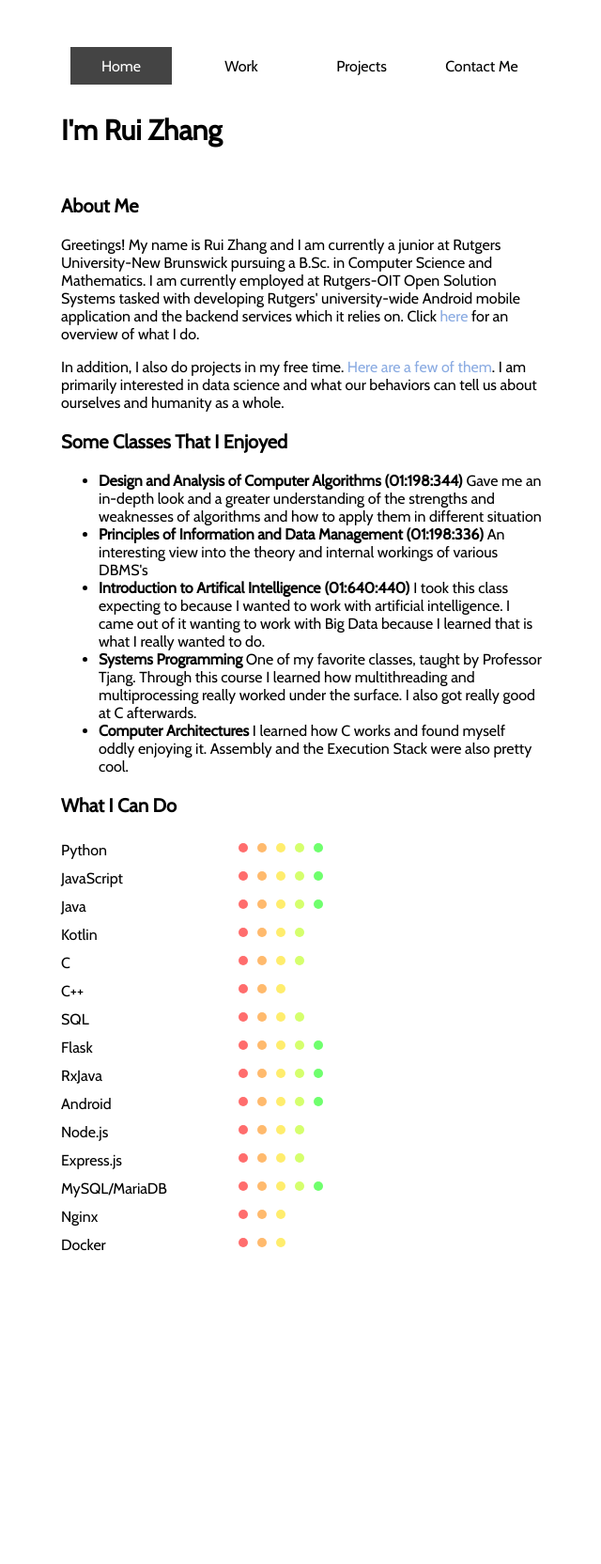
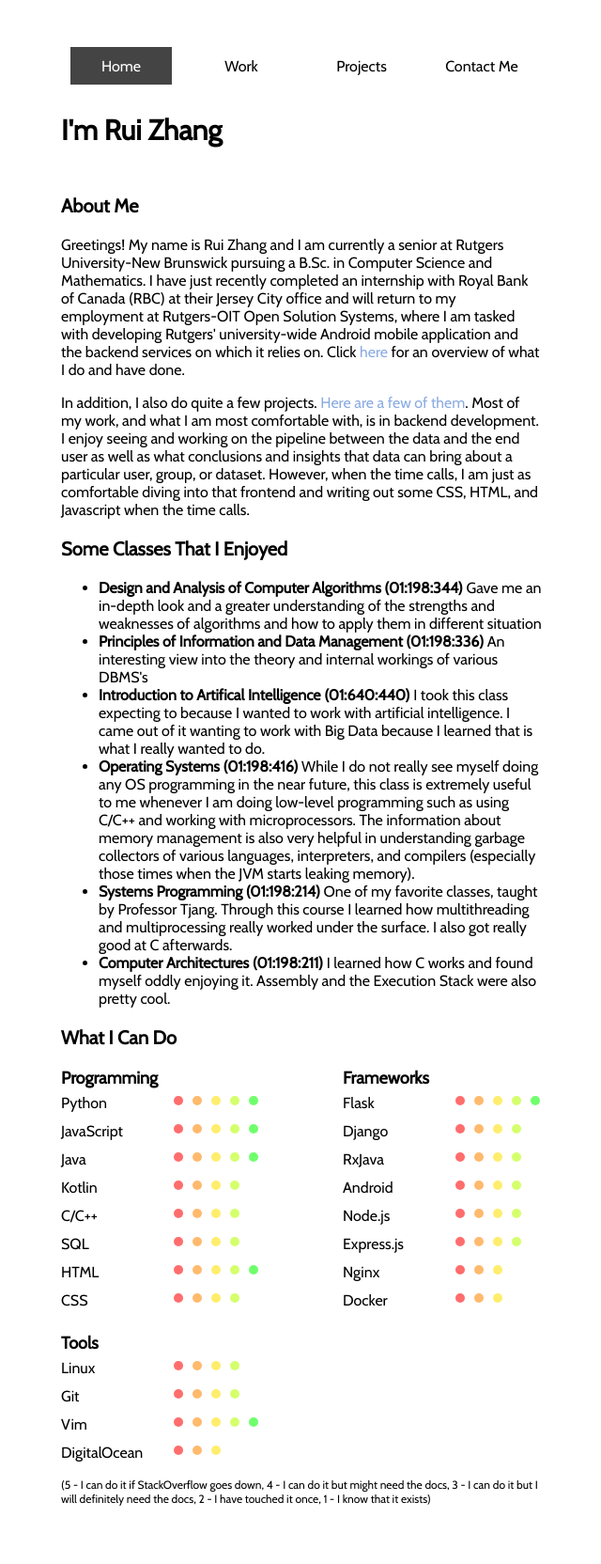
Before and after one commit to ruizha/website, a Flask app: page / in a window 1280 px wide. Shown: the whole page at 94% size, without its empty margins (319-959 px from the left). Before the commit the page ends 1331 px from the top, so only its background shows below. Run offline with Flask 2, Linux system fonts and the light colour scheme; style sheets or scripts are compiled from the project's sources; some libraries are stand-ins or nearby versions.

Commit message:
Update website

```diff
--- a/main.py
+++ b/main.py
@@ -43,32 +43,42 @@ navbar_items = [
 ]
 
 navbar_collection = NavbarItemCollection(navbar_items)
-prog_skills = [
+
+languages = [
     Skill('python', "Python", 5),
     Skill("javascript", "JavaScript", 5),
     Skill("java", "Java", 5),
     Skill('kotlin', 'Kotlin', 4),
-    Skill('c', "C", 4),
-    Skill('cpp', 'C++', 3),
-    Skill('sql', 'SQL', 4)
+    Skill('c', "C/C++", 4),
+    Skill('sql', 'SQL', 4),
+    Skill('html', 'HTML', 5),
+    Skill('css', 'CSS', 4),
 ]
 
-framework_skills = [
+frameworks = [
     Skill("flask", "Flask", 5),
-    Skill("rxjava", "RxJava", 5),
-    Skill("android", "Android", 5),
+    Skill("django", "Django", 4),
+    Skill("rxjava", "RxJava", 4),
+    Skill("android", "Android", 4),
     Skill("nodejs", "Node.js", 4),
     Skill("expressjs", "Express.js", 4),
-    Skill("mysql", "MySQL/MariaDB", 5),
     Skill("nginx", "Nginx", 3),
-    Skill("docker", "Docker", 3)
+    Skill("docker", "Docker", 3),
+]
+
+tools = [
+    Skill('linux', 'Linux', 4),
+    Skill('git', 'Git', 4),
+    Skill('vim', 'Vim', 5),
+    Skill('digitalocean', 'DigitalOcean', 3),
 ]
 
 @app.route("/")
 @app.route('/home')
 def main():
     navbar_collection.set_active("home")
-    return render_template("main.html", navbarItems=navbar_collection.get_tabs(), progSkills=prog_skills+framework_skills)
+    return render_template("main.html", navbarItems=navbar_collection.get_tabs(), \
+        skills={'Programming': languages, 'Frameworks': frameworks, 'Tools': tools})
 
 @app.route('/projects')
 def projects():
--- a/static/css/main.css
+++ b/static/css/main.css
@@ -1,4 +1,13 @@
+.skills-category-header {
+  font-size: 18px;
+  font-weight: bold; }
+
 .skills-list {
+  display: grid;
+  grid-template-columns: auto auto;
+  grid-row-gap: 20px; }
+
+.skills-sublist {
   display: flex;
   flex-flow: column; }
 
@@ -24,7 +33,7 @@
   width: 100%; }
 
 .skill-name {
-  width: 300px; }
+  width: 200px; }
 
 .level-0 {
   background: #ff6d6d; }
--- a/static/scss/main.scss
+++ b/static/scss/main.scss
@@ -1,4 +1,15 @@
+.skills-category-header {
+    font-size: 18px;
+    font-weight: bold;
+}
+
 .skills-list {
+    display: grid;
+    grid-template-columns: auto auto;
+    grid-row-gap: 20px;
+}
+
+.skills-sublist {
     display: flex;
     flex-flow: column;
 }
@@ -29,7 +40,7 @@
 }
 
 .skill-name {
-    width: 300px;
+    width: 200px;
 }
 
 .level-0 {
--- a/templates/main.html
+++ b/templates/main.html
@@ -15,16 +15,21 @@
         <div class='section' id='section-intro'>
             <p class='section-header'> About Me </p>
             <p>
-                Greetings! My name is Rui Zhang and I am currently a junior at Rutgers University-New Brunswick pursuing
-                a B.Sc. in Computer Science and Mathematics. I am currently employed at Rutgers-OIT Open Solution Systems
-                tasked with developing Rutgers' university-wide Android mobile application and the backend services which
-                it relies on. Click <a class='text-link' href='/work#oss'>here</a> for an overview of what I
-                do.
+                Greetings! My name is Rui Zhang and I am currently a senior at Rutgers University-New
+                Brunswick pursuing a B.Sc. in Computer Science and Mathematics. I have just recently
+                completed an internship with Royal Bank of Canada (RBC) at their Jersey City office and will
+                return to my employment at Rutgers-OIT Open Solution Systems, where I am tasked with
+                developing Rutgers' university-wide Android mobile application and the backend services on
+                which it relies on. Click <a class='text-link' href='/work#oss'>here</a> for an overview
+                of what I do and have done.
             </p>
             <p>
-                In addition, I also do projects in my free time. <a class='text-link' href='/projects'> Here are a few
-                of them</a>. I am primarily interested in data science and what our behaviors can tell us about
-                ourselves and humanity as a whole.
+                In addition, I also do quite a few projects. <a class='text-link' href='/projects'>
+                Here are a few of them</a>. Most of my work, and what I am most comfortable with, is in
+                backend development. I enjoy seeing and working on the pipeline between the data and the
+                end user as well as what conclusions and insights that data can bring about a particular
+                user, group, or dataset. However, when the time calls, I am just as comfortable diving into
+                that frontend and writing out some CSS, HTML, and Javascript when the time calls.
             </p>
             <p>
 
@@ -36,23 +41,34 @@
                 <li> <span class='bold'> Design and Analysis of Computer Algorithms (01:198:344) </span> Gave me an in-depth look and a greater understanding of the strengths and weaknesses of algorithms and how to apply them in different situation </li>
                 <li> <span class='bold'> Principles of Information and Data Management (01:198:336) </span> An interesting view into the theory and internal workings of various DBMS's </li>
                 <li> <span class='bold'> Introduction to Artifical Intelligence (01:640:440) </span> I took this class expecting to because I wanted to work with artificial intelligence. I came out of it wanting to work with Big Data because I learned that is what I really wanted to do. </li>
-                <li> <span class='bold'> Systems Programming </span> One of my favorite classes, taught by Professor Tjang. Through this course I learned how multithreading and multiprocessing really worked under the surface. I also got really good at C afterwards. </li>
-                <li> <span class='bold'> Computer Architectures </span> I learned how C works and found myself oddly enjoying it. Assembly and the Execution Stack were also pretty cool. </li>
+                <li> <span class='bold'> Operating Systems (01:198:416) </span> While I do not really see myself doing any OS programming in the near future, this class is extremely useful to me whenever I am doing low-level programming such as using C/C++ and working with microprocessors. The information about memory management is also very helpful in understanding garbage collectors of various languages, interpreters, and compilers (especially those times when the JVM starts leaking memory).
+                <li> <span class='bold'> Systems Programming (01:198:214) </span> One of my favorite classes, taught by Professor Tjang. Through this course I learned how multithreading and multiprocessing really worked under the surface. I also got really good at C afterwards. </li>
+                <li> <span class='bold'> Computer Architectures (01:198:211) </span> I learned how C works and found myself oddly enjoying it. Assembly and the Execution Stack were also pretty cool. </li>
         </div>
         <div class='section' id='section-skills'>
-            <p class='section-header'> What I Can Do </p>
+            <p class='section-header'> What I Can Do  </p>
             <div class='skills-list'>
-            {% for skill in progSkills %}
-                <div class='skill-element-container' id='skill-{{ skill.name }}'>
-                    <div class='skill-name' id='skill-{{ skill.name }}-text'><p> {{ skill.text }} </p></div>
-                    <div class='skill-rating' id='skill-{{ skill.name }}-rating'>
-                        {% for i in range(skill.rating) %}
-                            <div class='skill-rating-dot level-{{ i }}'></div>
+                {% for category in skills %}
+                    <div class='skills-sublist'>
+                        <div class='skills-category-header'> {{ category }} </div>
+                        {% for item in skills[category] %}
+                            <div class='skill-element-container' id='skill-{{ item.name }}'>
+                                <div class='skill-name' id='skill-{{ item.name }}-text'><p> {{ item.text }} </p></div>
+                                <div class='skill-rating' id='skill-{{ item.name }}-rating'>
+                                    {% for i in range(item.rating) %}
+                                        <div class='skill-rating-dot level-{{ i }}'></div>
+                                    {% endfor %}
+                                </div>
+                            </div>
                         {% endfor %}
                     </div>
-                </div>
-            {% endfor %}
+                {% endfor %}
             </div>
+            <p style='font-size: 12px;'> (5 - I can do it if StackOverflow goes down,
+                 4 - I can do it but might need the docs,
+                 3 - I can do it but I will definitely need the docs,
+                 2 - I have touched it once,
+                 1 - I know that it exists) </p>
         </div>
     </div>
 {% endblock %}
--- a/templates/work.html
+++ b/templates/work.html
@@ -12,6 +12,10 @@
 {% endblock %}
 {% block body %}
     <div class='content'>
+        <div class='subsection' id='rbc'>
+            <p class='subsection-name bold'> Summer Technical Analyst @ Royal Bank of Canada (RBC) Capital Markets (Jun. 2018 - Aug. 2018) </p>
+            <p> RBC Capital Markets (RBCCM) offers investment and finance services to corporations and is the only part of RBC that operates within the United States. In an effort to adapt to a rapidly changing market and stay ahead of the curve, RBCCM is heavily dependent on technology and as such has hundreds of various internal apis and libraries that are used by RBCCM as well as other parts of RBC such as Investor and Treasury Services (I&TS). As such, the 2018 Intern Group was tasked with building a centralized API Catalogue in order to provide a central repository of existing APIs and its documentation. We worked in a Scrum environment that helped us to meet deadlines and deliverables through two-week sprints. At the end of our sprints, we were tasked with presenting our results to upper management. </p>
+        </div>
         <div class='subsection' id='oss'>
             <p class='subsection-name bold'> Mobile Developer @ Rutgers University EAS - Open Systems Solutions (Jan. 2017 - Now) </p>
             <p> Open Systems Solutions is a team under the Office of Information Technology at Rutgers University. It is fully staffed by students from all levels,
```
Also changed, not shown: static/css/contacts.css (+10 -2 lines), static/scss/contacts.scss (+7 -3 lines), templates/contacts.html (+12 -8 lines), templates/projects.html (+8 -0 lines), 2 other files.
